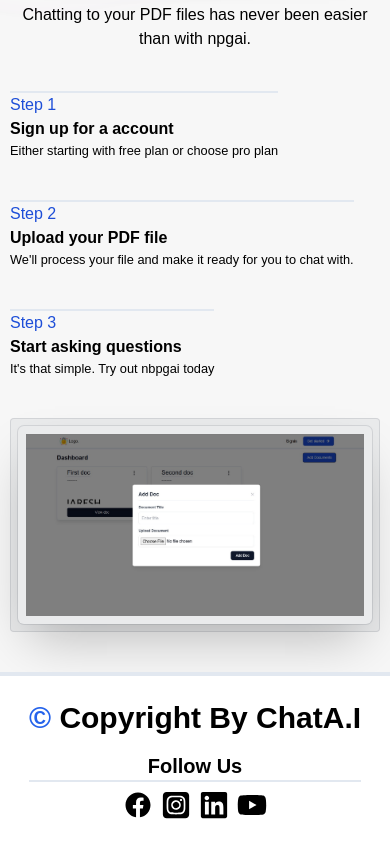
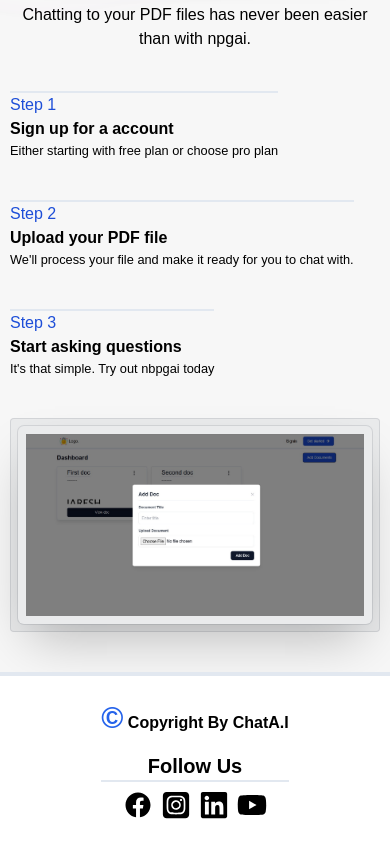
Before and after one commit to TECHNO-NB/Chat-With-Pdf-A.I.-Frontend, a Next.js app: page / in a window 390 px wide. Shown: the part 701-1545 px from the top of the page. Built offline with nearby package versions, Linux system fonts and the light colour scheme.

Commit message:
fixed footer font size

```diff
--- a/src/components/Footer.tsx
+++ b/src/components/Footer.tsx
@@ -11,7 +11,7 @@
       <MaxWidthWrapper className="w-full">
         <div className="main w-full pb-6 flex justify-around   sm:flex-row flex-wrap gap-4 mt-6 sm:gap-0">
           <div className="flex flex-col">
-            <h1 className="text-3xl font-extrabold"><span className="text-3xl mt-4 text-blue-600">&copy;</span> Copyright By ChatA.I</h1>
+            <h1 className=" text-1xl sm:text-3xl font-extrabold"><span className="text-3xl mt-4 text-blue-600">&copy;</span> Copyright By ChatA.I</h1>
             <div className="head text-xl font-extrabold border-b-2 mt-4 text-center">
               Follow Us
             </div>
```
